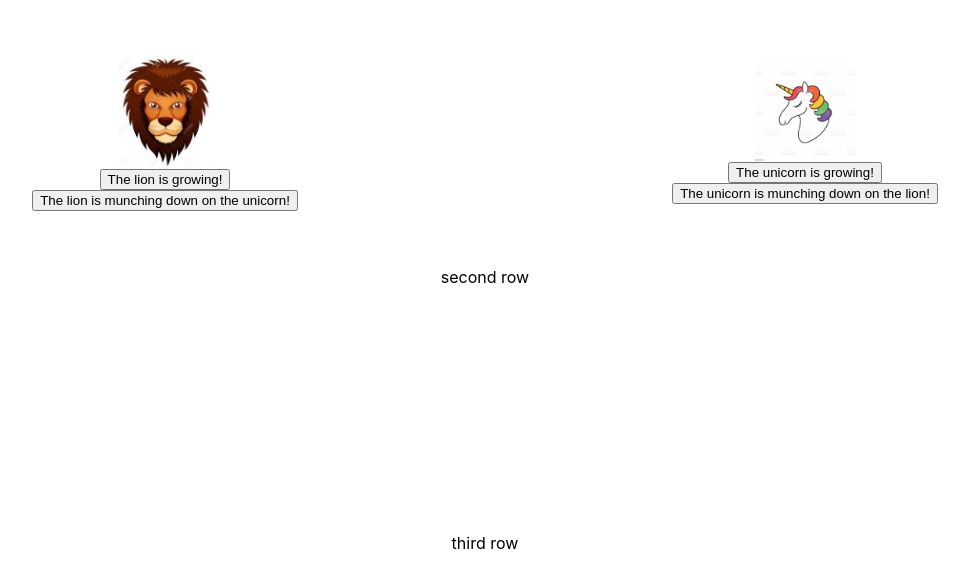
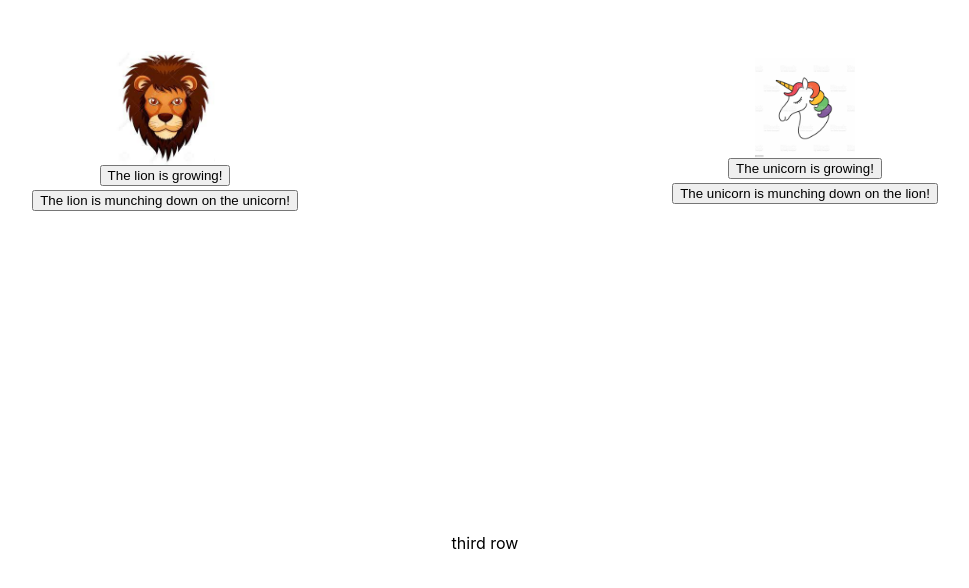
Before and after one commit to philngom/react-busy-zoo-from-scratch, a React (Create React App) app: page / in a window 1280 px wide. Shown: the top 588 px of the page, without its empty margins (155-1124 px from the left). Built offline with nearby package versions, Linux system fonts and the light colour scheme.

Commit message:
added Shop folder, passed down props from App.js

```diff
--- a/src/AnimalFight/AnimalFight.css
+++ b/src/AnimalFight/AnimalFight.css
@@ -13,6 +13,7 @@
 
 button {
   display: block;
+  margin: 0.3em;
 }
 
 .center {
--- a/src/App.js
+++ b/src/App.js
@@ -1,15 +1,17 @@
 import './App.css';
 import { useState } from 'react';
 import AnimalFight from './AnimalFight/AnimalFight';
+import Shop from './Shop/Shop';
 
 function App() {
   const [unicornSize, setUnicornSize] = useState(10);
   const [lionSize, setLionSize] = useState(10);
+  const [isOpen, setIsOpen] = useState(true);
 
   return (
     <div className="App">
       <AnimalFight unicornSize={unicornSize} setUnicornSize={setUnicornSize} lionSize={lionSize} setLionSize={setLionSize}/>
-      <div>second row</div>
+      <Shop isOpen={isOpen} setIsOpen={setIsOpen}/>
       <div>third row</div>
     </div>
   );
--- /dev/null
+++ b/src/Shop/Shop.js
@@ -0,0 +1,10 @@
+import React from 'react';
+import './Shop.css';
+
+export default function Shop() {
+  return (
+    <div>
+
+    </div>
+  );
+}
```
Also changed, not shown: src/Shop/Shop.css (added).
